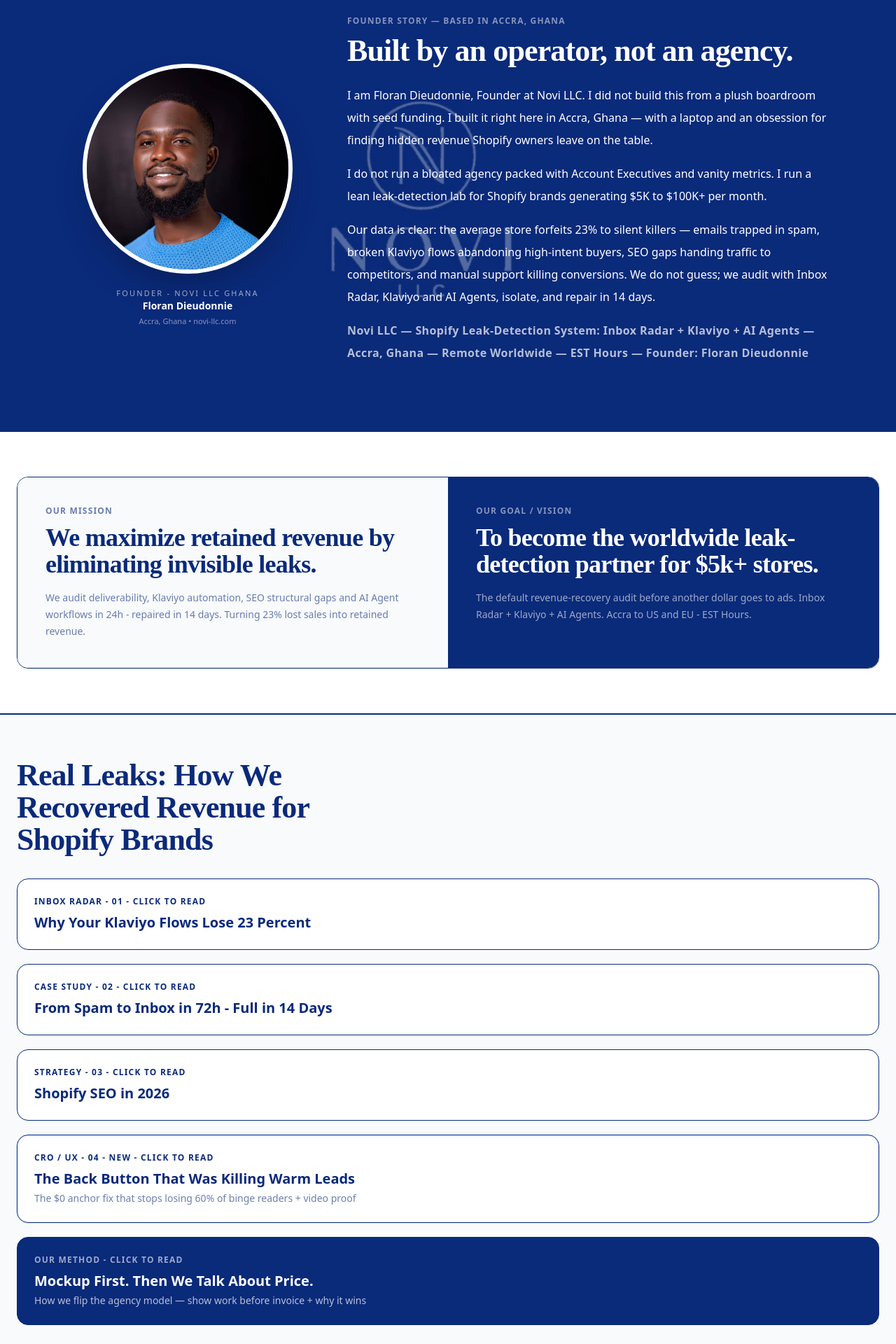
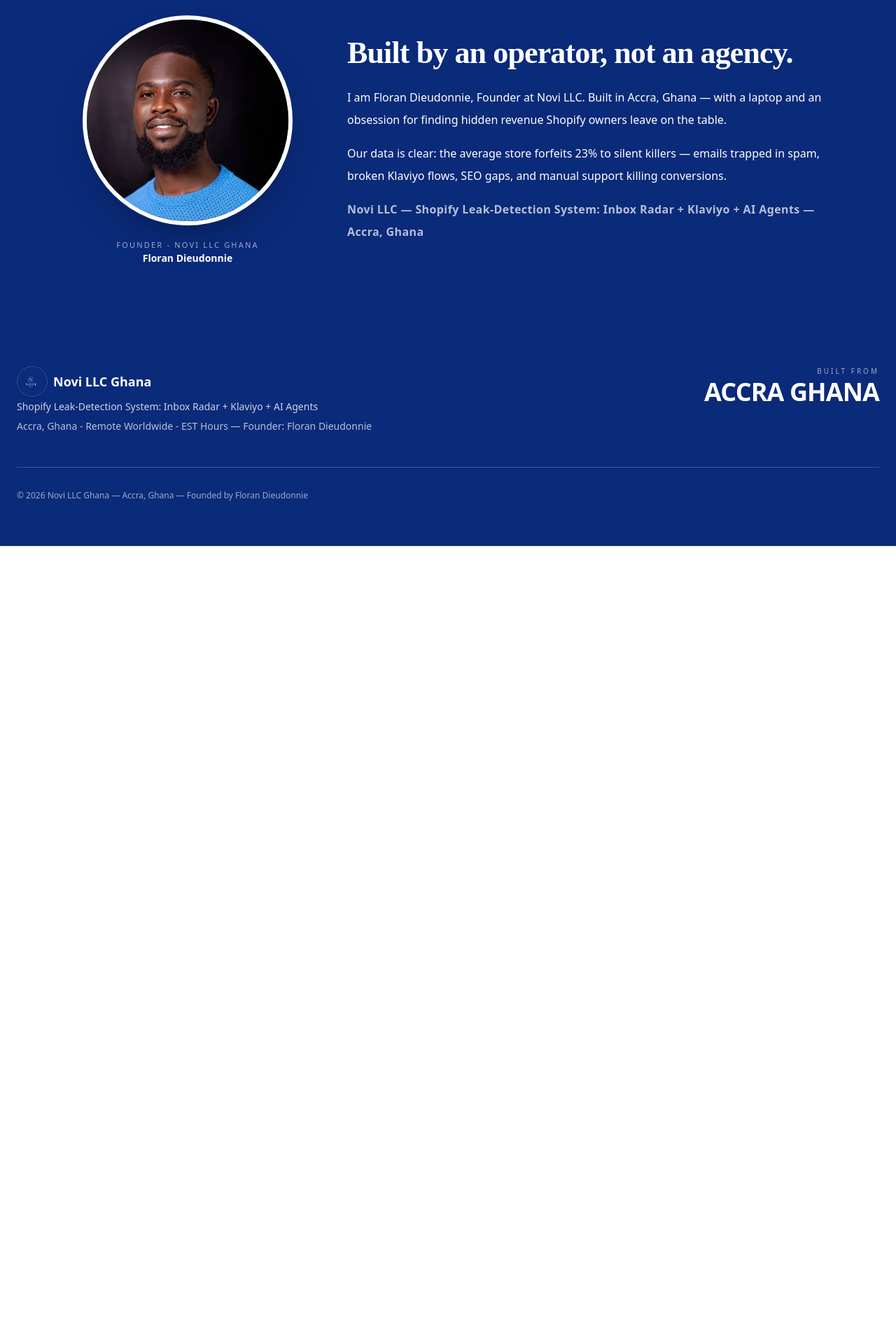
Before and after one commit to NOVI-I6699-cmd/portfolio-starter-kit, a Next.js app: page / in a window 1280 px wide. Shown: the part 820-2740 px from the top of the page at 70% size. After the commit the page ends 1600 px from the top, so only its background shows below. Built offline with nearby package versions, Linux system fonts and the light colour scheme.

Commit message:
Update page.tsx

```diff
--- a/app/page.tsx
+++ b/app/page.tsx
@@ -1,47 +1,37 @@
-"use client";
 import Link from 'next/link';
 import AuditForm from "./components/AuditForm";
 import WhatsAppButton from "./components/WhatsAppButton";
 
+export const metadata = {
+  title: "Novi LLC — Shopify Leak-Detection System: Inbox Radar + Klaviyo + AI Agents — Accra, Ghana",
+  description: "Stop losing 23% of Shopify revenue. Inbox Radar finds deliverability, Klaviyo, SEO and AI automation leaks in 24h. Fixed in 14 days. Accra, Ghana — Remote Worldwide — EST Hours — Founder: Floran Dieudonnie.",
+  openGraph: {
+    title: "Novi LLC — Shopify Leak-Detection System: Inbox Radar + Klaviyo + AI Agents",
+    description: "We turn 23% lost sales into retained revenue for $5k-$100k/mo Shopify stores. Accra, Ghana — Founder Floran Dieudonnie.",
+    url: "https://novi-llc.com",
+    siteName: "Novi LLC Ghana",
+    images: [{ url: "https://novi-llc.com/novi-logo.jpg", width: 800, height: 800, alt: "Novi LLC Ghana" }],
+    type: "website",
+  },
+  twitter: {
+    card: "summary_large_image",
+    title: "Novi LLC — Shopify Leak-Detection System: Inbox Radar + Klaviyo + AI Agents",
+    images: ["https://novi-llc.com/novi-logo.jpg"],
+  },
+};
+
 export default function Home() {
   return (
     <div className="bg-white">
-      {/* FORCES GHANA - REMOVES VIRGINIA ADDRESS - HIDDEN FROM HUMANS */}
       <script type="application/ld+json" dangerouslySetInnerHTML={{__html: JSON.stringify({
         "@context": "https://schema.org",
         "@type": "Organization",
         "name": "Novi LLC",
-        "alternateName": ["Novi LLC Ghana", "Novi LLC Shopify Agency"],
         "url": "https://novi-llc.com",
         "logo": "https://novi-llc.com/novi-logo.jpg",
-        "description": "Novi LLC - Shopify Leak-Detection System: Inbox Radar + Klaviyo + AI Agents. We turn 23% lost sales into retained revenue for $5k-$100k/month Shopify stores. Founded by Floran Dieudonnie, based in Accra, Ghana. Remote worldwide, EST hours. Not affiliated with NOVI LLC in Arlington, Virginia, USA.",
-        "disambiguatingDescription": "This Novi LLC is a leak-detection e-commerce agency in Accra, Ghana founded by Floran Dieudonnie. Specializing in Shopify Inbox Radar, Klaviyo, and AI Agents. It is not the aerospace and defense contractor Novi LLC located at 2800 S Shirlington Rd, Arlington, VA.",
-        "foundingLocation": {
-          "@type": "Place",
-          "address": {
-            "@type": "PostalAddress",
-            "addressLocality": "Accra",
-            "addressRegion": "Greater Accra",
-            "addressCountry": "GH"
-          }
-        },
-        "address": {
-          "@type": "PostalAddress",
-          "streetAddress": "Accra",
-          "addressLocality": "Accra",
-          "addressCountry": "Ghana"
-        },
-        "founder": {
-          "@type": "Person",
-          "name": "Floran Dieudonnie",
-          "jobTitle": "Founder",
-          "image": "https://novi-llc.com/founder-floran-dieudonnie-novi-llc.jpg",
-          "worksFor": {"@type": "Organization", "name": "Novi LLC"}
-        },
-        "sameAs": [
-          "https://www.linkedin.com/in/floran-novi-llc/",
-          "https://x.com/novi_llc"
-        ]
+        "description": "Novi LLC - Shopify Leak-Detection System: Inbox Radar + Klaviyo + AI Agents. Accra, Ghana. Founder Floran Dieudonnie. Not affiliated with NOVI LLC in Arlington, Virginia, USA.",
+        "address": { "@type": "PostalAddress", "addressLocality": "Accra", "addressCountry": "Ghana" },
+        "founder": { "@type": "Person", "name": "Floran Dieudonnie" }
       })}} />
 
       <header className="text-white sticky top-0 z-50 shadow-sm" style={{backgroundColor: '#0A2A7A'}}>
@@ -69,20 +59,11 @@ export default function Home() {
           <p className="mt-4 text-[17px] md:text-[18px] leading-7 max-w-[640px]" style={{color: '#5A5A5A'}}>
             Whether you do $5k or $100k/month — Inbox Radar finds your deliverability, Klaviyo, SEO and AI automation leaks in 24 hours. Fixed in 14 days.
           </p>
-          <div className="mt-6 grid grid-cols-3 gap-3 max-w-md">
-            <div className="border rounded-xl p-3 bg-slate-50"><div className="text-sm font-bold" style={{color: '#0A2A7A'}}>$5k/mo</div><div className="text-xs opacity-60 mt-1">$1,150/mo lost</div></div>
-            <div className="border rounded-xl p-3 bg-slate-50"><div className="text-sm font-bold" style={{color: '#0A2A7A'}}>$20k/mo</div><div className="text-xs opacity-60 mt-1">$4,600/mo lost</div></div>
-            <div className="border rounded-xl p-3 bg-slate-50"><div className="text-sm font-bold" style={{color: '#0A2A7A'}}>$100k/mo</div><div className="text-xs opacity-60 mt-1">$23k/mo lost</div></div>
-          </div>
-          <div className="mt-6 flex items-center gap-4 text-xs opacity-60" style={{color: '#0A2A7A'}}><div>Accra to US Brands</div><div>EST Hours</div><div>Spam → Inbox in 72h + AI Agents</div></div>
         </div>
         <div className="bg-slate-50 p-2 rounded-2xl border shadow-sm"><AuditForm /></div>
       </section>
 
       <section className="py-20 relative overflow-hidden" style={{backgroundColor: '#0A2A7A'}}>
-        <div className="absolute inset-0 flex items-center justify-center pointer-events-none select-none">
-          <img src="/novi-logo.jpg" alt="" className="w-[800px] h-[800px] rounded-full object-cover opacity-[0.30]" />
-        </div>
         <div className="relative z-10 max-w-6xl mx-auto px-6 grid md:grid-cols-[360px_minmax(0,1fr)] gap-12 items-center">
           <div className="flex flex-col items-center text-center">
             <div className="w-[300px] h-[300px] rounded-full border-[6px] border-white overflow-hidden shadow-2xl" style={{backgroundColor: '#123A9A'}}>
@@ -90,75 +71,21 @@ export default function Home() {
             </div>
             <p className="mt-5 text-[11px] tracking-[0.2em] uppercase" style={{color: 'rgba(255,255,255,0.6)'}}>Founder - Novi LLC Ghana</p>
             <p className="text-sm font-bold text-white">Floran Dieudonnie</p>
-            <p className="text-[11px] mt-1" style={{color: 'rgba(255,255,255,0.5)'}}>Accra, Ghana • novi-llc.com</p>
           </div>
           <div className="text-white min-w-0">
-            <div className="text-xs uppercase tracking-widest font-semibold mb-3" style={{color: 'rgba(255,255,255,0.5)'}}>Founder Story — Based in Accra, Ghana</div>
             <h2 className="text-[36px] md:text-[44px] font-semibold leading-[1.05] tracking-[-0.02em] break-words" style={{fontFamily: 'serif'}}>Built by an operator, not an agency.</h2>
             <div className="mt-6 space-y-4 text-[16px] leading-8 break-words" style={{color: '#FFFFFF'}}>
-              <p>I am Floran Dieudonnie, Founder at Novi LLC. I did not build this from a plush boardroom with seed funding. I built it right here in Accra, Ghana — with a laptop and an obsession for finding hidden revenue Shopify owners leave on the table.</p>
-              <p>I do not run a bloated agency packed with Account Executives and vanity metrics. I run a lean leak-detection lab for Shopify brands generating $5K to $100K+ per month.</p>
-              <p>Our data is clear: the average store forfeits 23% to silent killers — emails trapped in spam, broken Klaviyo flows abandoning high-intent buyers, SEO gaps handing traffic to competitors, and manual support killing conversions. We do not guess; we audit with Inbox Radar, Klaviyo and AI Agents, isolate, and repair in 14 days.</p>
-              <p className="font-semibold tracking-wide" style={{color: 'rgba(255,255,255,0.7)'}}>Novi LLC — Shopify Leak-Detection System: Inbox Radar + Klaviyo + AI Agents — Accra, Ghana — Remote Worldwide — EST Hours — Founder: Floran Dieudonnie</p>
-              {/* HIDDEN - GOOGLE READS IT TO REMOVE VIRGINIA, HUMANS DON'T SEE IT */}
-              <p className="sr-only">Novi LLC Ghana is an independent Shopify leak-detection agency based in Accra, Ghana founded by Floran Dieudonnie. Specializing in Inbox Radar, Klaviyo and AI Agents for Shopify. Not affiliated with NOVI LLC, the aerospace contractor at 2800 S Shirlington Rd, Arlington, VA, USA.</p>
+              <p>I am Floran Dieudonnie, Founder at Novi LLC. Built in Accra, Ghana — with a laptop and an obsession for finding hidden revenue Shopify owners leave on the table.</p>
+              <p>Our data is clear: the average store forfeits 23% to silent killers — emails trapped in spam, broken Klaviyo flows, SEO gaps, and manual support killing conversions.</p>
+              <p className="font-semibold tracking-wide" style={{color: 'rgba(255,255,255,0.7)'}}>Novi LLC — Shopify Leak-Detection System: Inbox Radar + Klaviyo + AI Agents — Accra, Ghana</p>
             </div>
           </div>
         </div>
       </section>
 
-      <section className="py-16 px-6 bg-white border-y">
-        <div className="max-w-7xl mx-auto grid md:grid-cols-2 gap-0 rounded-2xl overflow-hidden border shadow-sm">
-          <div className="bg-slate-50 p-8 md:p-10">
-            <div className="text-xs uppercase tracking-widest font-semibold opacity-60 mb-3" style={{color: '#0A2A7A'}}>Our Mission</div>
-            <h3 className="text-[32px] md:text-[36px] font-semibold leading-[1.05] tracking-[-0.02em]" style={{color: '#0A2A7A', fontFamily: 'serif'}}>We maximize retained revenue by eliminating invisible leaks.</h3>
-            <p className="mt-4 text-sm leading-6 opacity-60" style={{color: '#0A2A7A'}}>We audit deliverability, Klaviyo automation, SEO structural gaps and AI Agent workflows in 24h - repaired in 14 days. Turning 23% lost sales into retained revenue.</p>
-          </div>
-          <div className="p-8 md:p-10 text-white" style={{backgroundColor: '#0A2A7A'}}>
-            <div className="text-xs uppercase tracking-widest font-semibold mb-3" style={{color: 'rgba(255,255,255,0.5)'}}>Our Goal / Vision</div>
-            <h3 className="text-[32px] md:text-[36px] font-semibold leading-[1.05] tracking-[-0.02em]" style={{fontFamily: 'serif'}}>To become the worldwide leak-detection partner for $5k+ stores.</h3>
-            <p className="mt-4 text-sm leading-6" style={{color: 'rgba(255,255,255,0.6)'}}>The default revenue-recovery audit before another dollar goes to ads. Inbox Radar + Klaviyo + AI Agents. Accra to US and EU - EST Hours.</p>
-          </div>
-        </div>
-      </section>
-
-      <section id="case-studies" className="bg-slate-50 border-y py-16 scroll-mt-20">
-        <div className="max-w-7xl mx-auto px-6">
-          <h2 className="text-[36px] md:text-[44px] font-semibold leading-[1.05] tracking-[-0.02em] max-w-[560px]" style={{color: '#0A2A7A', fontFamily: 'serif'}}>Real Leaks: How We Recovered Revenue for Shopify Brands</h2>
-          <div className="mt-8 grid gap-5">
-            <Link href="/insights/how-i-fixed-23-percent-revenue-leak-shopify" className="block bg-white rounded-2xl border p-6 hover:shadow-md transition">
-              <div className="text-xs uppercase tracking-widest font-semibold" style={{color: '#0A2A7A'}}>INBOX RADAR - 01 - CLICK TO READ</div>
-              <div className="mt-2 text-xl font-bold" style={{color: '#0A2A7A'}}>Why Your Klaviyo Flows Lose 23 Percent</div>
-            </Link>
-            <Link href="/insights/from-spam-to-inbox-72h" className="block bg-white rounded-2xl border p-6 hover:shadow-md transition">
-              <div className="text-xs uppercase tracking-widest font-semibold" style={{color: '#0A2A7A'}}>CASE STUDY - 02 - CLICK TO READ</div>
-              <div className="mt-2 text-xl font-bold" style={{color: '#0A2A7A'}}>From Spam to Inbox in 72h - Full in 14 Days</div>
-            </Link>
-            <Link href="/insights/shopify-seo-2026" className="block bg-white rounded-2xl border p-6 hover:shadow-md transition">
-              <div className="text-xs uppercase tracking-widest font-semibold" style={{color: '#0A2A7A'}}>STRATEGY - 03 - CLICK TO READ</div>
-              <div className="mt-2 text-xl font-bold" style={{color: '#0A2A7A'}}>Shopify SEO in 2026</div>
-            </Link>
-            <Link href="/insights/case-study-04" className="block bg-white rounded-2xl border p-6 hover:shadow-md transition ring-1 ring-blue-100">
-              <div className="text-xs uppercase tracking-widest font-semibold" style={{color: '#0A2A7A'}}>CRO / UX - 04 - NEW - CLICK TO READ</div>
-              <div className="mt-2 text-xl font-bold" style={{color: '#0A2A7A'}}>The Back Button That Was Killing Warm Leads</div>
-              <div className="mt-1 text-sm opacity-60">The $0 anchor fix that stops losing 60% of binge readers + video proof</div>
-            </Link>
-            <Link id="our-method" href="/method" className="block bg-[#0A2A7A] rounded-2xl border border-[#0A2A7A] p-6 hover:shadow-lg transition text-white scroll-mt-24">
-              <div className="text-xs uppercase tracking-widest font-semibold text-white/60">OUR METHOD - CLICK TO READ</div>
-              <div className="mt-2 text-xl font-bold text-white">Mockup First. Then We Talk About Price.</div>
-              <div className="mt-1 text-sm text-white/70">How we flip the agency model — show work before invoice + why it wins</div>
-            </Link>
-          </div>
-        </div>
-      </section>
-
       <footer className="relative text-white py-16 overflow-hidden" style={{backgroundColor: '#0A2A7A'}}>
-        <div className="absolute inset-0 z-0">
-          <img src="/ghana-novi-footer-bg.jpg" alt="Ghana Accra Novi LLC Background" className="w-full h-full object-cover object-center" />
-          <div className="absolute inset-0" style={{background: 'linear-gradient(to right, #0A2A7A 0%, #0A2A7A 45%, rgba(10,42,122,0.78) 70%, rgba(10,42,122,0.38) 100%)'}}></div>
-        </div>
         <div className="relative z-10 max-w-7xl mx-auto px-6">
-          <div className="grid md:grid-cols-[1.2fr_0.7fr_0.9fr] gap-10 items-start">
+          <div className="grid md:grid-cols-2 gap-10 items-start">
             <div>
               <div className="flex items-center gap-2">
                 <img src="/novi-logo.jpg" alt="Novi LLC Ghana" className="h-11 w-11 rounded-full object-cover border border-white/20 shadow-sm" />
@@ -166,35 +93,14 @@ export default function Home() {
               </div>
               <div className="mt-1 text-sm" style={{color: 'rgba(255,255,255,0.8)'}}>Shopify Leak-Detection System: Inbox Radar + Klaviyo + AI Agents</div>
               <div className="mt-2 text-sm" style={{color: 'rgba(255,255,255,0.7)'}}>Accra, Ghana - Remote Worldwide - EST Hours — Founder: Floran Dieudonnie</div>
-              <div className="mt-4 space-y-1 text-sm font-medium" style={{color: 'rgba(255,255,255,0.9)'}}>
-                <div>(+233) 243 87 6362</div>
-                <div>(+233) 536 20 7353</div>
-                <div>(+233) 268 47 9954</div>
-              </div>
-              <div className="mt-4 text-xs max-w-sm leading-5" style={{color: 'rgba(255,255,255,0.7)'}}>We accept US ACH Wire and Euro payments via Grey - easy payment for US and EU brands. Based in Accra, Ghana.</div>
             </div>
-            <div>
-              <div className="font-bold text-sm uppercase tracking-widest">Contact us</div>
-              <div className="mt-4 flex flex-col gap-3 text-sm">
-                <a href="mailto:info@novi-llc.com" className="underline" style={{color: 'rgba(255,255,255,0.9)'}}>info@novi-llc.com</a>
-                <a href="https://www.linkedin.com/in/floran-novi-llc/" target="_blank" className="underline" style={{color: 'rgba(255,255,255,0.8)'}}>LinkedIn</a>
-                <a href="https://x.com/novi_llc" target="_blank" className="underline" style={{color: 'rgba(255,255,255,0.8)'}}>X</a>
-                <a href="https://wa.me/233243876362" target="_blank" className="underline" style={{color: 'rgba(255,255,255,0.8)'}}>WhatsApp</a>
-              </div>
-            </div>
-            <div className="relative min-h-[180px] flex flex-col items-end justify-end text-right">
+            <div className="text-right">
               <div className="text-[10px] uppercase tracking-[0.3em]" style={{color: 'rgba(255,255,255,0.6)'}}>Built From</div>
-              <div className="text-4xl font-black leading-none mt-1 tracking-tight">ACCRA</div>
-              <div className="text-4xl font-black leading-none tracking-tight" style={{color: 'rgba(255,255,255,0.7)'}}>GHANA</div>
-              <div className="mt-4 inline-flex px-3 py-1.5 rounded-full border text-[10px] tracking-widest font-semibold backdrop-blur" style={{backgroundColor: 'rgba(255,255,255,0.1)', borderColor: 'rgba(255,255,255,0.2)'}}>REMOTE WORLDWIDE - EST HOURS</div>
+              <div className="text-4xl font-black leading-none mt-1 tracking-tight">ACCRA GHANA</div>
             </div>
           </div>
-          <div className="mt-12 pt-8 border-t flex flex-col md:flex-row justify-between gap-4 text-xs" style={{borderColor: 'rgba(255,255,255,0.2)', color: 'rgba(255,255,255,0.6)'}}>
-            <div>© 2026 Novi LLC Ghana — Shopify Leak-Detection System, Accra, Ghana — Founded by Floran Dieudonnie</div>
-            <div className="flex gap-4">
-              <a href="/privacy" className="underline hover:text-white/80">Privacy Policy</a>
-              <a href="/terms" className="underline hover:text-white/80">Terms and Conditions</a>
-            </div>
+          <div className="mt-12 pt-8 border-t flex justify-between gap-4 text-xs" style={{borderColor: 'rgba(255,255,255,0.2)', color: 'rgba(255,255,255,0.6)'}}>
+            <div>© 2026 Novi LLC Ghana — Accra, Ghana — Founded by Floran Dieudonnie</div>
           </div>
         </div>
       </footer>
```
